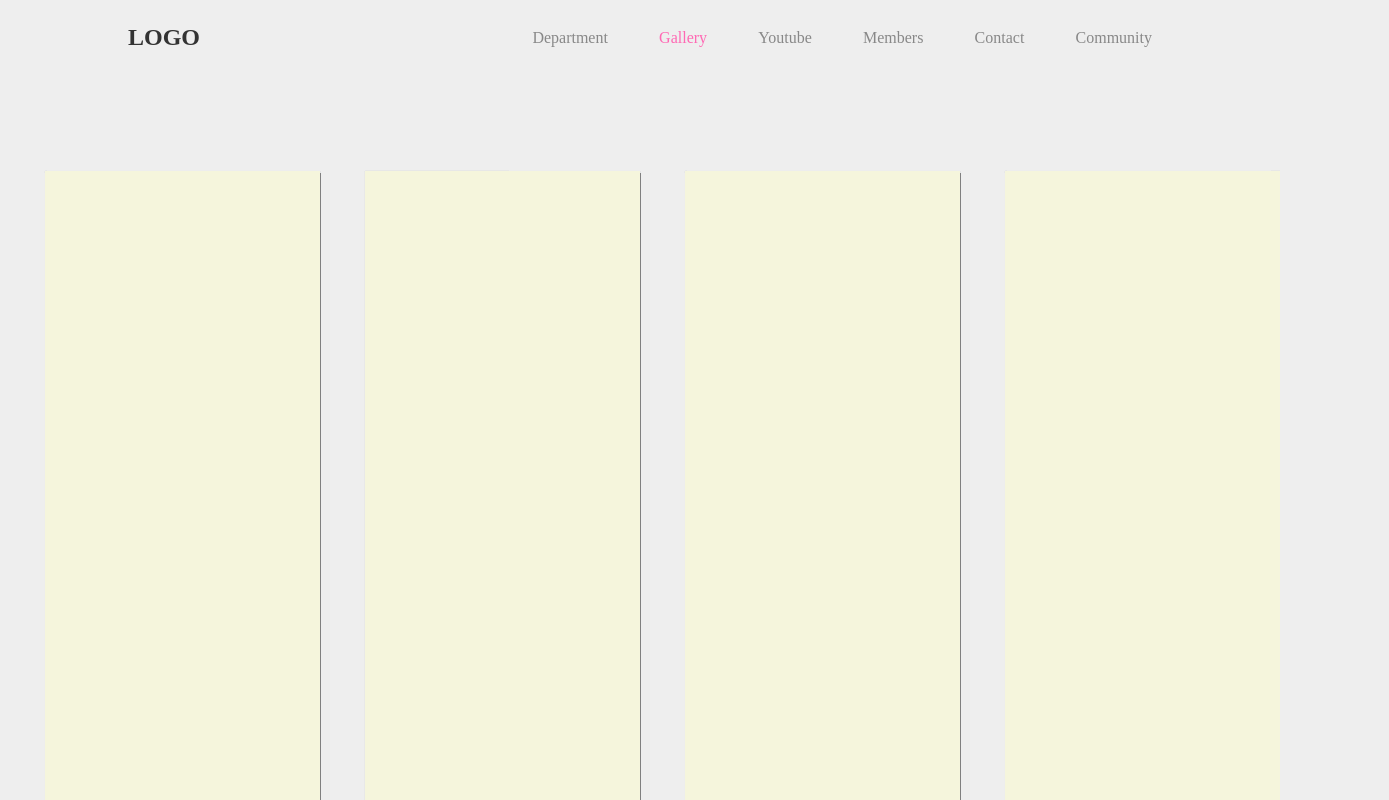
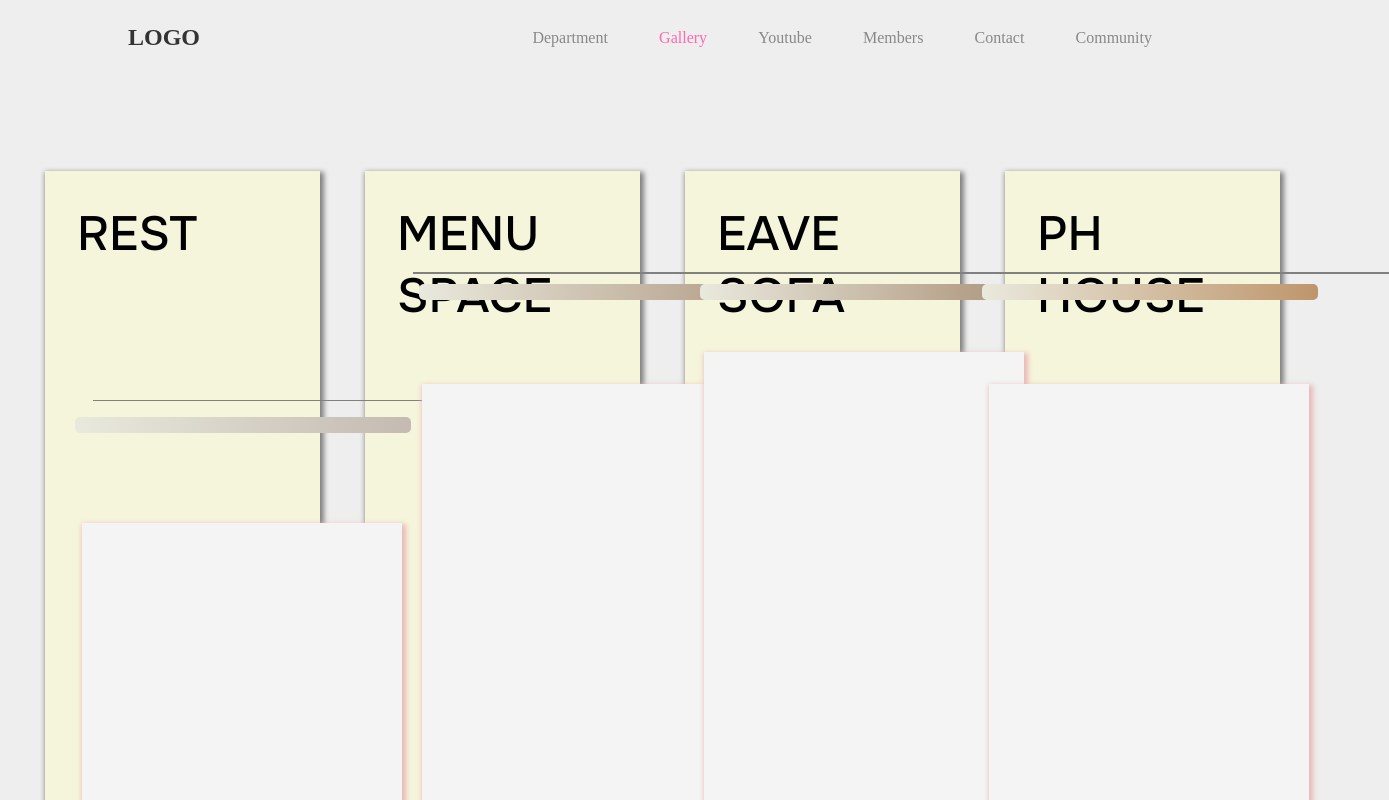
Before and after one commit to JJJae0/react_basic_pf, a React (Create React App) app: page /#/gallery in a window 1280 px wide. Shown: the top 800 px of the page, 1389 px wide, since content can reach past the window. Built offline with nearby package versions, Linux system fonts and the light colour scheme; the HTML template or start-up script is replaced by a standard one.

Commit message:
gallery 틀 잡기

```diff
--- a/src/components/sub/gallery/Gallery.jsx
+++ b/src/components/sub/gallery/Gallery.jsx
@@ -7,10 +7,30 @@ export default function Gallery() {
 	return (
 		<>
 			<div className='Box'>
-				<div className='Box1'></div>
-				<div className='Box2'></div>
-				<div className='Box3'></div>
-				<div className='Box4'></div>
+				<div className='Box1'>
+					<div className='subBox1'></div>
+					<p className='subTitle1'>REST</p>
+					<div className='Line1'></div>
+					<div className='Gradation1'></div>
+				</div>
+				<div className='Box2'>
+					<div className='subBox2'></div>
+					<p className='subTitle2'>MENU SPACE</p>
+					<div className='Line2'></div>
+					<div className='Gradation2'></div>
+				</div>
+				<div className='Box3'>
+					<div className='subBox3'></div>
+					<p className='subTitle3'>EAVE SOFA</p>
+					<div className='Line3'></div>
+					<div className='Gradation3'></div>
+				</div>
+				<div className='Box4'>
+					<div className='subBox4'></div>
+					<p className='subTitle4'>PH HOUSE</p>
+					<div className='Line4'></div>
+					<div className='Gradation4'></div>
+				</div>
 			</div>
 		</>
 	);
--- a/src/components/sub/gallery/Gallery.scss
+++ b/src/components/sub/gallery/Gallery.scss
@@ -1,4 +1,5 @@
 // @import '../../../styles/Variable.scss';
+@import url('https://fonts.googleapis.com/css2?family=Onest:wght@500&display=swap');
 
 .Box {
 	display: flex;
@@ -11,7 +12,42 @@
 		background-color: beige;
 		margin-left: 45px;
 		margin-top: 6rem;
-		box-shadow: 0.7px 0.7px 0.7px 0.7px gray;
+		box-shadow: 2px 3px 5px 2px gray;
+		position: relative;
+		.subBox1 {
+			top: 40%;
+			left: 13.5%;
+			position: absolute;
+			width: 20rem;
+			height: 30rem;
+			background-color: rgb(244, 244, 244);
+			box-shadow: 2px 3px 5px 2px rgb(235, 185, 185);
+		}
+		.subTitle1 {
+			font-family: 'Onest';
+			font-size: 3rem;
+			margin-top: 2rem;
+			margin-left: 2rem;
+			text-align: left;
+		}
+		.Line1 {
+			position: absolute;
+			margin-left: 3rem;
+			top: 26%;
+			width: 21rem;
+			height: 0.1rem;
+			background-color: gray;
+		}
+		.Gradation1 {
+			position: absolute;
+			width: 21rem;
+			height: 1rem;
+			background-image: linear-gradient(to right, #e9e9dd, #c4bab1);
+			transition: width 0.5s ease-in-out;
+			border-radius: 5px;
+			top: 28%;
+			left: 11%;
+		}
 	}
 	.Box2 {
 		top: 20%;
@@ -20,7 +56,42 @@
 		background-color: beige;
 		margin-left: 45px;
 		margin-top: 6rem;
-		box-shadow: 0.7px 0.7px 0.7px 0.7px gray;
+		box-shadow: 2px 3px 5px 2px gray;
+
+		.subBox2 {
+			top: 48%;
+			left: 33%;
+			position: absolute;
+			width: 20rem;
+			height: 27rem;
+			background-color: rgb(244, 244, 244);
+			box-shadow: 2px 3px 5px 2px rgb(235, 185, 185);
+		}
+		.subTitle2 {
+			font-family: 'Onest';
+			font-size: 3rem;
+			margin-top: 2rem;
+			margin-left: 2rem;
+			text-align: left;
+		}
+		.Line2 {
+			position: absolute;
+			margin-left: 3rem;
+			top: 34%;
+			width: 21rem;
+			height: 0.1rem;
+			background-color: gray;
+		}
+		.Gradation2 {
+			position: absolute;
+			width: 21rem;
+			height: 1rem;
+			background-image: linear-gradient(to right, #e9e9dd, #b39d87);
+			transition: width 0.5s ease-in-out;
+			border-radius: 5px;
+			top: 35.5%;
+			left: 32.7%;
+		}
 	}
 	.Box3 {
 		top: 20%;
@@ -29,7 +100,42 @@
 		background-color: beige;
 		margin-left: 45px;
 		margin-top: 6rem;
-		box-shadow: 0.7px 0.7px 0.7px 0.7px gray;
+		box-shadow: 2px 3px 5px 2px gray;
+
+		.subBox3 {
+			top: 44%;
+			left: 55%;
+			position: absolute;
+			width: 20rem;
+			height: 30rem;
+			background-color: rgb(244, 244, 244);
+			box-shadow: 2px 3px 5px 2px rgb(235, 185, 185);
+		}
+		.subTitle3 {
+			font-family: 'Onest';
+			font-size: 3rem;
+			margin-top: 2rem;
+			margin-left: 2rem;
+			text-align: left;
+		}
+		.Line3 {
+			position: absolute;
+			margin-left: 3rem;
+			top: 34%;
+			width: 21rem;
+			height: 0.1rem;
+			background-color: gray;
+		}
+		.Gradation3 {
+			position: absolute;
+			width: 21rem;
+			height: 1rem;
+			background-image: linear-gradient(to right, #e9e9dd, #a98f76);
+			transition: width 0.5s ease-in-out;
+			border-radius: 5px;
+			top: 35.5%;
+			left: 54.7%;
+		}
 	}
 	.Box4 {
 		top: 20%;
@@ -38,7 +144,42 @@
 		background-color: beige;
 		margin-left: 45px;
 		margin-top: 6rem;
-		box-shadow: 0.7px 0.7px 0.7px 0.7px gray;
+		box-shadow: 2px 3px 5px 2px gray;
+
+		.subBox4 {
+			top: 48%;
+			left: 77.3%;
+			position: absolute;
+			width: 20rem;
+			height: 27rem;
+			background-color: rgb(244, 244, 244);
+			box-shadow: 2px 3px 5px 2px rgb(235, 185, 185);
+		}
+		.subTitle4 {
+			font-family: 'Onest';
+			font-size: 3rem;
+			margin-top: 2rem;
+			margin-left: 2rem;
+			text-align: left;
+		}
+		.Line4 {
+			position: absolute;
+			margin-left: 3rem;
+			top: 34%;
+			width: 21rem;
+			height: 0.1rem;
+			background-color: gray;
+		}
+		.Gradation4 {
+			position: absolute;
+			width: 21rem;
+			height: 1rem;
+			background-image: linear-gradient(to right, #e9e9dd, #be956b);
+			transition: width 0.5s ease-in-out;
+			border-radius: 5px;
+			top: 35.5%;
+			left: 76.7%;
+		}
 	}
 }
 // .Gallery {
@@ -109,3 +250,5 @@
 // 		}
 // 	}
 // }
+
+// 13.5 + 6
```
